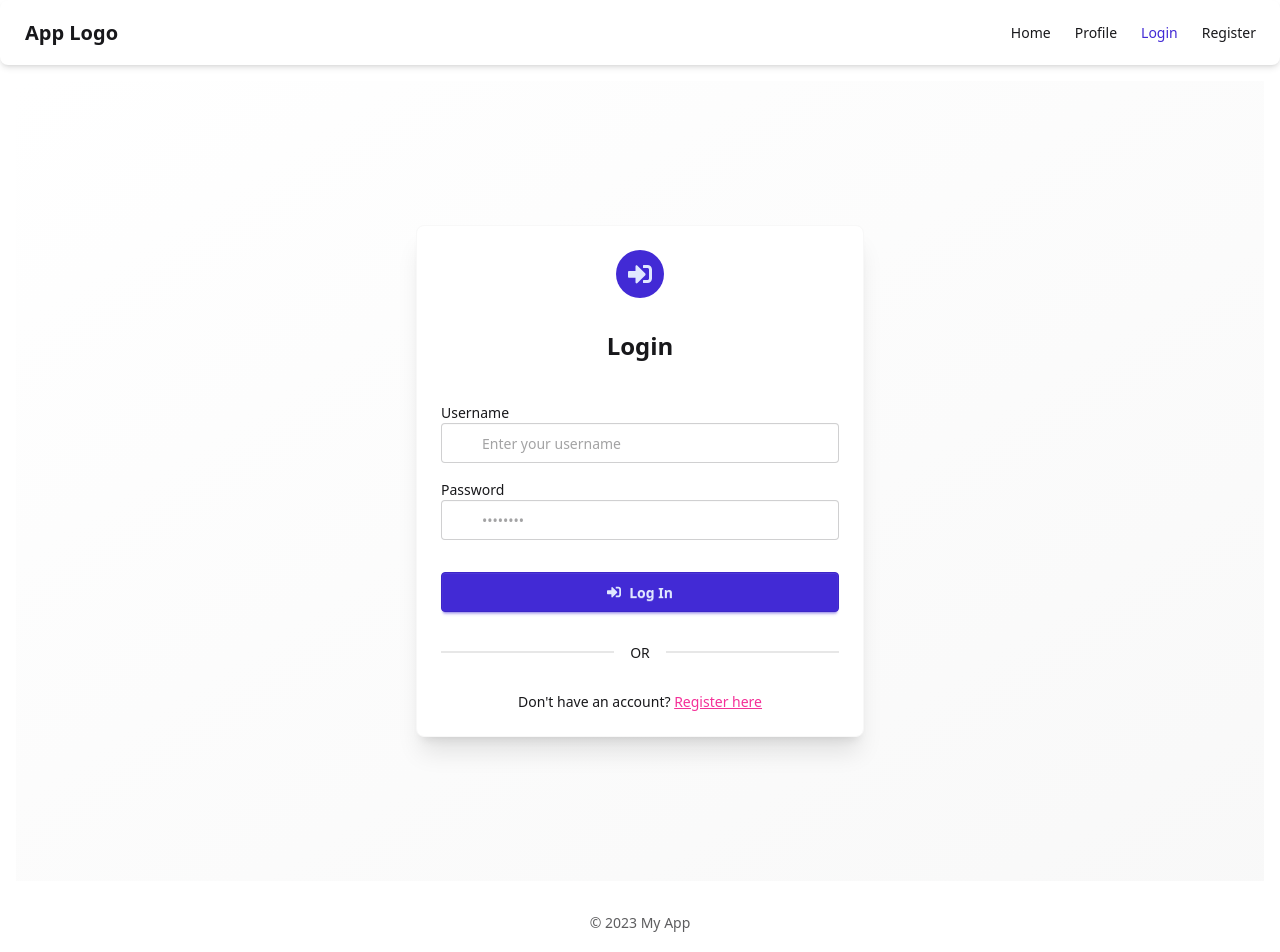
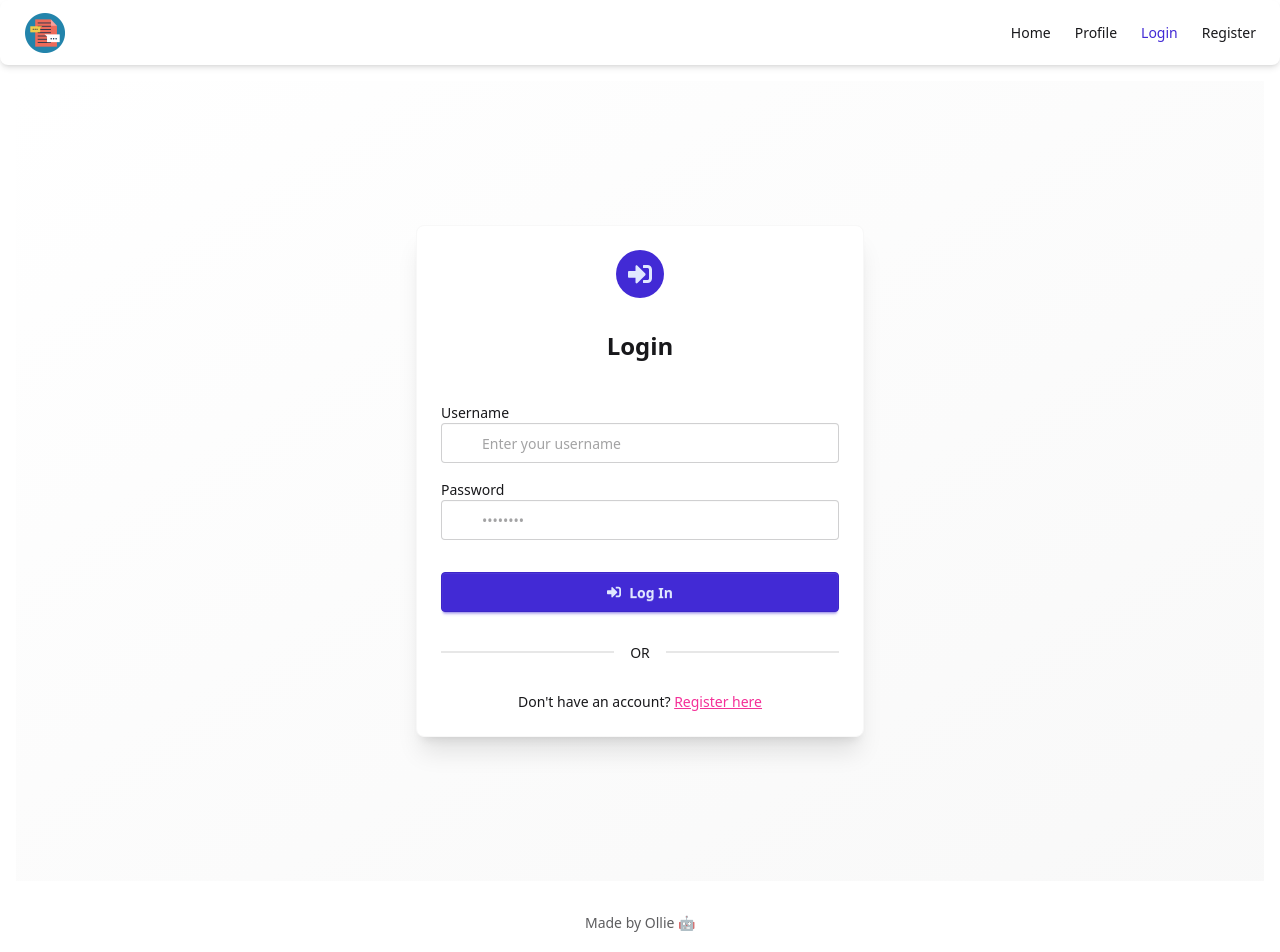
Before and after one commit to olivershooter/todo, a React (Vite) app in the folder frontend/: page /login in a window 1280 px wide. Shown: the top 952 px of the page. Built offline with nearby package versions, Linux system fonts and the light colour scheme; no server answers.

Commit message:
add toasts and new not found

```diff
--- a/frontend/src/routes/__root.tsx
+++ b/frontend/src/routes/__root.tsx
@@ -6,16 +6,26 @@
 } from "@tanstack/react-router";
 import { TanStackRouterDevtools } from "@tanstack/react-router-devtools";
 import { useAuth } from "../context/AuthContext";
+import logo from "../assets/logo.png";
+import toast, { Toaster } from "react-hot-toast";
 
 export const Route = createRootRoute({
   component: RootComponent,
   notFoundComponent: () => {
     return (
-      <div className="p-4">
-        <p>Not found!</p>
-        <Link to="/" className="link link-primary mt-2">
-          Go home
-        </Link>
+      <div className="min-h-screen flex flex-col items-center justify-center bg-gradient-to-br from-base-100 to-base-200 p-4">
+        <div className="text-center">
+          <div className="text-9xl mb-4">😢</div>
+          <h1 className="text-4xl font-bold text-base-content mb-2">
+            404 - Page Not Found
+          </h1>
+          <p className="text-lg text-base-content mb-8">
+            Oops! The page you're looking for doesn't exist.
+          </p>
+          <Link to="/" className="btn btn-primary">
+            Go Back Home
+          </Link>
+        </div>
       </div>
     );
   },
@@ -27,6 +37,7 @@
 
   const logout = () => {
     localStorage.clear();
+    toast.success("Logged out.");
     setAuthenticated(false);
     navigate({ to: "/login" });
   };
@@ -36,7 +47,7 @@
       <div className="navbar bg-base-100 shadow-md rounded-box mb-4">
         <div className="flex-1">
           <Link to="/" className="btn btn-ghost text-xl">
-            App Logo
+            <img src={logo} width={40} height={40} />
           </Link>
         </div>
 
@@ -83,11 +94,21 @@
         <Outlet />
       </div>
 
-      <div className="mt-8 text-center text-sm text-base-content/70">
-        © 2023 My App
+      <div className="mt-8 mb-8 text-center text-sm text-base-content/70">
+        Made by Ollie 🤖
       </div>
 
       <TanStackRouterDevtools />
+      <Toaster
+        position="top-right"
+        toastOptions={{
+          duration: 4000,
+          style: {
+            background: "#363636",
+            color: "#fff",
+          },
+        }}
+      />
     </>
   );
 }
```
Also changed, not shown: 1 other file (tests, documents, lock files or other folders).
